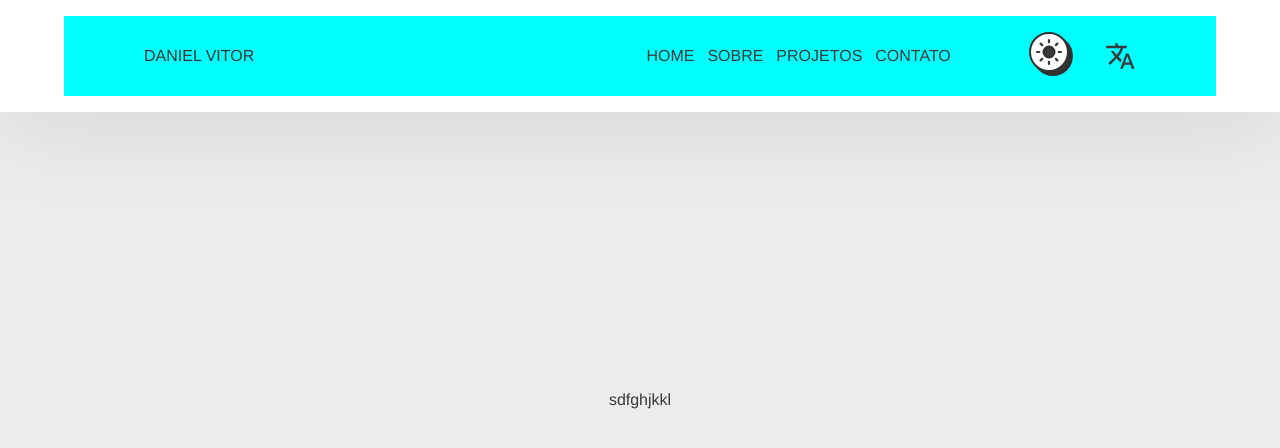
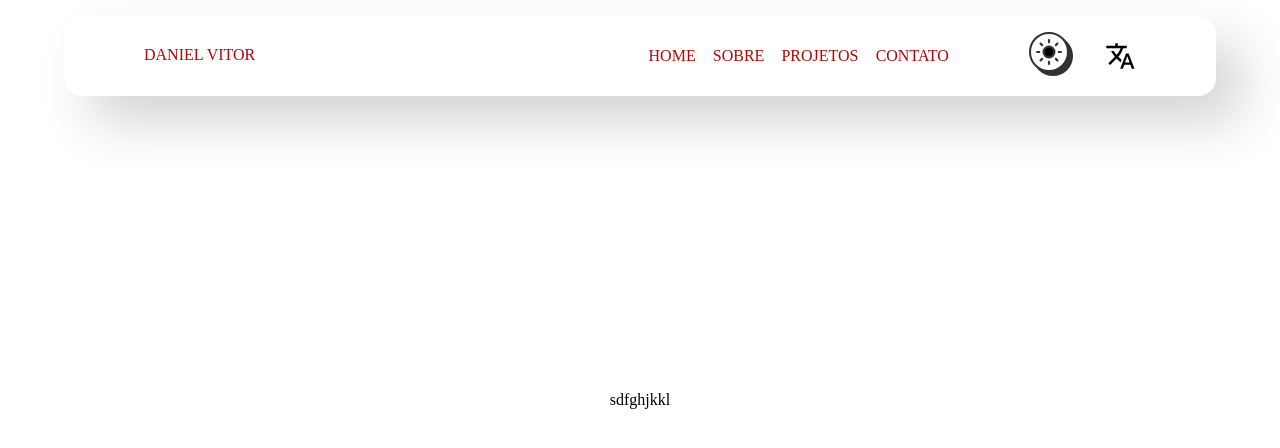
Before and after one commit to danielvito-pereira/daniel, a Vue app: page / in a window 1280 px wide. Shown: the top 448 px of the page. Built offline with nearby package versions, Linux system fonts and the light colour scheme.

Commit message:
ajustes no nas cores e nas bordas das divs

```diff
--- a/src/App.vue
+++ b/src/App.vue
@@ -16,123 +16,4 @@
 
 <style  lang="scss">
 
-@charset "UTF-8";
-  :root {
-    --negro: #393939;
-    --blanco: #ececec;
-    --sombra-ppal: #c9c9c9;
-    --sombra-sec: #ffffff;
-    --borde-negro: #00000050;
-    --marcado: rgb(127, 195, 255);
-    --tipo-principal: Helvetica, Arial, sans-serif;
-  }
-
-  @media (prefers-color-scheme: dark) {
-      :root {
-        --negro: #ececec;
-        --blanco: #303030;
-        --sombra-ppal: #242424;
-        --sombra-sec: #3c3c3c;
-        --borde-negro: #FFFFFF50;
-      }
-    }
-    html, body, div, span, applet, object, iframe,
-    h1, h2, h3, h4, h5, h6, p, blockquote, pre,
-    a, abbr, acronym, address, big, cite, code,
-    del, dfn, em, img, ins, kbd, q, s, samp,
-    small, strike, strong, sub, sup, tt, var,
-    b, u, i, center,
-    dl, dt, dd, ol, ul, li,
-    fieldset, form, label, legend,
-    table, caption, tbody, tfoot, thead, tr, th, td,
-    article, aside, canvas, details, embed,
-    figure, figcaption, footer, header, hgroup,
-    menu, nav, output, ruby, section, summary,
-    time, mark, audio, video, button {
-      margin: 0;
-      padding: 0;
-      border: 0;
-      box-sizing: border-box;
-      vertical-align: baseline;
-    }
-
-    img, picture, video, iframe, figure {
-      max-width: 100%;
-      width: 100%;
-      display: block;
-      object-fit: cover;
-      object-position: center center;
-    }
-
-    a {
-      display: block;
-    }
-
-    p a {
-      display: inline;
-    }
-
-    li {
-      list-style-type: none;
-    }
-
-    html {
-      scroll-behavior: smooth;
-    }
-
-    h1, h2, h3, h4, h5, h6, p, span, a, strong, blockquote, i, b, u, em {
-      font-size: 1em;
-      font-weight: inherit;
-      font-style: inherit;
-      text-decoration: none;
-      color: inherit;
-    }
-
-    blockquote:before, blockquote:after, q:before, q:after {
-      content: "";
-      content: none;
-    }
-
-    ::selection {
-      background-color: var(--negro);
-      color: var(--blanco);
-    }
-
-    form, input, textarea, select, button, label {
-      font-family: inherit;
-      font-size: inherit;
-      hyphens: auto;
-      background-color: transparent;
-      display: block;
-      color: inherit;
-      appearance: none;
-    }
-
-    table, tr, td {
-      border-collapse: collapse;
-      border-spacing: 0;
-    }
-
-    svg {
-      width: 100%;
-      display: block;
-      fill: currentColor;
-    }
-
-    body {
-      min-height: 100vh;
-      font-size: 100%;
-      font-family: var(--tipo-principal);
-      background-color: var(--blanco);
-      color: var(--negro);
-      line-height: 1.4em;
-      hyphens: auto;
-      font-smooth: always;
-      -webkit-font-smoothing: antialiased;
-      -moz-osx-font-smoothing: grayscale;
-      display: flex;
-      flex-flow: row nowrap;
-      justify-content: center;
-      align-items: center;
-    }
 </style>
--- /dev/null
+++ b/src/assets/reset.scss
@@ -0,0 +1,215 @@
+
+$primary-color: #B70404;
+$secondary-color: #DB005B;
+$tertiary-color: #F79327;
+$quad-color: #FFE569;
+$sombra-ppal: #c9c9c9;
+$sombra-sec: #ffffff;
+$borde-primary-color: #00000050;
+$marcado: rgb(127, 195, 255);
+$tipo-principal: Helvetica, Arial, sans-serif;
+
+@media (prefers-color-scheme: dark) {
+  $primary-color: #ececec;
+  $secondary-color: #303030;
+  $sombra-ppal: #242424;
+  $sombra-sec: #3c3c3c;
+  $borde-primary-color: #FFFFFF50;
+}
+
+html,
+body,
+div,
+span,
+applet,
+object,
+iframe,
+h1,
+h2,
+h3,
+h4,
+h5,
+h6,
+p,
+blockquote,
+pre,
+a,
+abbr,
+acronym,
+address,
+big,
+cite,
+code,
+del,
+dfn,
+em,
+img,
+ins,
+kbd,
+q,
+s,
+samp,
+small,
+strike,
+strong,
+sub,
+sup,
+tt,
+var,
+b,
+u,
+i,
+center,
+dl,
+dt,
+dd,
+ol,
+ul,
+li,
+fieldset,
+form,
+label,
+legend,
+table,
+caption,
+tbody,
+tfoot,
+thead,
+tr,
+th,
+td,
+article,
+aside,
+canvas,
+details,
+embed,
+figure,
+figcaption,
+footer,
+header,
+hgroup,
+menu,
+nav,
+output,
+ruby,
+section,
+summary,
+time,
+mark,
+audio,
+video,
+button {
+margin: 0;
+padding: 0;
+border: 0;
+box-sizing: border-box;
+vertical-align: baseline;
+}
+
+img,
+picture,
+video,
+iframe,
+figure {
+max-width: 100%;
+width: 100%;
+display: block;
+object-fit: cover;
+object-position: center center;
+}
+
+a {
+display: block;
+}
+
+p a {
+display: inline;
+}
+
+li {
+list-style-type: none;
+}
+
+html {
+scroll-behavior: smooth;
+}
+
+h1,
+h2,
+h3,
+h4,
+h5,
+h6,
+p,
+span,
+a,
+strong,
+blockquote,
+i,
+b,
+u,
+em {
+font-size: 1em;
+font-weight: inherit;
+font-style: inherit;
+text-decoration: none;
+color: inherit;
+}
+
+blockquote:before,
+blockquote:after,
+q:before,
+q:after {
+content: "";
+content: none;
+}
+
+::selection {
+background-color: var(--negro);
+color: var(--blanco);
+}
+
+form,
+input,
+textarea,
+select,
+button,
+label {
+font-family: inherit;
+font-size: inherit;
+hyphens: auto;
+background-color: transparent;
+display: block;
+color: inherit;
+appearance: none;
+}
+
+table,
+tr,
+td {
+border-collapse: collapse;
+border-spacing: 0;
+}
+
+svg {
+width: 100%;
+display: block;
+fill: currentColor;
+}
+
+body {
+min-height: 100vh;
+font-size: 100%;
+font-family: var(--tipo-principal);
+background-color: var(--blanco);
+color: var(--negro);
+line-height: 1.4em;
+hyphens: auto;
+font-smooth: always;
+-webkit-font-smoothing: antialiased;
+-moz-osx-font-smoothing: grayscale;
+display: flex;
+flex-flow: row nowrap;
+justify-content: center;
+align-items: center;
+}
--- a/src/components/header/HeaderHamburger.vue
+++ b/src/components/header/HeaderHamburger.vue
@@ -8,15 +8,23 @@
       <a href="" class="a" >{{ $t('menu.sobre')}}</a>
       <a href="" class="a">{{ $t('menu.projetos')}}</a>
       <a href="" class="a">{{ $t('menu.contato')}}</a>
+      <div class="buttons">
+        <HeaderDarkmode/>
+        <HeaderIdiomas/>
+      </div>
     </div>
   </div>
 </template>
 
 <script>
 import SvgHamburguer from '@/components/header/SvgHamburguer.vue'
+import HeaderIdiomas from "@/components/header/HeaderIdiomas.vue"
+import HeaderDarkmode from "@/components/header/HeaderDarkmode.vue"
 export default {
   components:{
-    SvgHamburguer
+    SvgHamburguer,
+    HeaderIdiomas,
+    HeaderDarkmode,
   },
   data() {
     return {
@@ -33,6 +41,7 @@ export default {
 </script>
 
 <style lang="scss">
+  @import '@/assets/reset.scss';
   .header__main-hamburger {
     @media  (min-width: 769px) {
       display: none;
@@ -44,7 +53,7 @@ export default {
     align-items: flex-end;
     justify-content: space-around;
     position: absolute;
-  background-color: #ffffff;
+    background-color: #ffff;
     box-shadow: 0px 8px 16px 0px rgba(0,0,0,0.2);
     z-index: 1;
     animation: fade-in 0.3s ease-in-out;
@@ -52,6 +61,8 @@ export default {
     right: 0;
     left: 0;
     top: 7rem;
+    border-bottom-left-radius: 18px;
+    border-bottom-right-radius: 18px;
     .a{
       width: 100%;
       display:flex;
@@ -86,5 +97,14 @@ export default {
         transform: translateY(0);
       }
     }
+    .buttons{
+      width: 100%;
+      display: flex;
+      flex-flow: row nowrap;
+      align-items: center;
+      justify-content: center;
+      gap: 50px;
+      padding: 1rem;
+    }
   }
 </style>
--- a/src/components/header/HeaderIdiomas.vue
+++ b/src/components/header/HeaderIdiomas.vue
@@ -63,22 +63,41 @@ export default {
   display: inline-block;
   button {
     cursor: pointer;
+    svg{
+      @media screen and (max-width: 768px){
+        width: 60%;
+      }
+    }
   }
   .cont {
-    width: 300%;
+    width: 350%;
     display: flex;
     flex-flow: column nowrap;
     position: absolute;
-    background-color: blue;
     border-radius: 5px;
+    right: 0;
+    padding: 1rem;
+    border-radius: 18px;
+      background: #ffffff;
+      box-shadow:  26px 26px 52px #d4d4d4,
+                  -26px -26px 52px #ffffff;
+      @media screen and (max-width: 768px){
+        left: -50px;
+        top: 70px;
+      }
     .ul {
       display: flex;
       gap: 1.25rem;
-      padding: 1rem;
       flex-flow: column nowrap;
       .li {
         cursor: pointer;
+        a{
+          @media screen and (max-width: 768px){
+            padding: 0px;
+          }
+        }
       }
+
     }
   }
 }
--- a/src/components/header/HeaderLogo.vue
+++ b/src/components/header/HeaderLogo.vue
@@ -10,13 +10,26 @@ export default {
 }
 </script>
 
-<style>
+<style lang="scss">
+@import '@/assets/reset.scss';
   .header__logo{
     display: flex;
+    flex-flow: column;
     align-items: center;
     cursor: pointer;
-    color: #333;
+    color: $primary-color;
     transition: color .3s;
     text-transform: uppercase;
+    &:after {
+      content: '';
+      width: 0%;
+      height: 2px;
+      background: $tertiary-color;
+      display: block;
+      transition: 0.5s ease-in-out;
+    }
+    &:hover::after, &:hover::before {
+      width: 100%;
+    }
   }
 </style>
--- a/src/components/header/HeaderMain.vue
+++ b/src/components/header/HeaderMain.vue
@@ -15,17 +15,6 @@
       </li>
     </ul>
     <HeaderHamburger/>
-    <!--
-    <div class="header__main-hamburguer"  @click="toggle()">
-      <label class="hamburger">
-        <input type="checkbox">
-        <svg viewBox="0 0 32 32">
-          <path class="line line-top-bottom" d="M27 10 13 10C10.8 10 9 8.2 9 6 9 3.5 10.8 2 13 2 15.2 2 17 3.8 17 6L17 26C17 28.2 18.8 30 21 30 23.2 30 25 28.2 25 26 25 23.8 23.2 22 21 22L7 22"></path>
-          <path class="line" d="M7 16 27 16"></path>
-        </svg>
-      </label>
-    </div>
-    -->
     <HeaderDarkmode v-if="shouldShowLinks"/>
     <HeaderIdiomas v-if="shouldShowLinks"/>
   </div>
@@ -72,6 +61,7 @@ export default {
 </script>
 
 <style lang="scss">
+@import '@/assets/reset.scss';
   .header__main {
     width: 50%;
     display: flex;
@@ -89,6 +79,7 @@ export default {
         display: flex;
         flex-flow: column nowrap;
         justify-content:space-between;
+        color:$primary-color;
         &:before {
           margin-left: auto;
         }
@@ -97,13 +88,17 @@ export default {
           content: '';
           width: 0%;
           height: 2px;
-        background: #f44336;
+          background: $tertiary-color;
           display: block;
-        transition: 0.5s;
+          transition: 0.5s ease-in-out;
         }
 
         &:hover::after, &:hover::before {
           width: 100%;
+        }
+        &:hover{
+            color:$tertiary-color;
+            transition: 0.5s ease-in-out;
         }
       }
       @media screen and (max-width: 768px){
--- a/src/components/header/MainContent.vue
+++ b/src/components/header/MainContent.vue
@@ -17,23 +17,30 @@ export default {
 }
 </script>
 
-<style>
-  .header__content{
+<style lang="scss">
+@import '@/assets/reset.scss';
+  .header__content {
     width: 90%;
     max-width: 120rem;
     display: flex;
     align-items: center;
     justify-content: space-between;
     padding: 1rem 5rem;
-    background-color: aqua;
-    @media screen and (max-width: 768px){
+
+    box-shadow: 0 10px 100px rgba(0,0,0,.1);
+    border-radius: 18px;
+      background: #ffffff;
+      box-shadow:  26px 26px 52px #d4d4d4,
+                  -26px -26px 52px #ffffff;
+    @media screen and (max-width: 768px) {
       width: 100%;
-      padding: 1rem 1rem;
+      padding: 1rem;
       justify-content: space-between;
     }
-    @media screen and (max-width: 1200px){
+
+    @media screen and (max-width: 1200px) {
       width: 100%;
-      padding: 1rem 1rem;
+      padding: 1rem;
       justify-content: space-between;
     }
   }
--- a/src/components/header/MainHeader.vue
+++ b/src/components/header/MainHeader.vue
@@ -29,7 +29,6 @@ export default {
 
 <style lang="scss">
   .header{
-    background-color:red;
     display: flex;
     align-items: center;
     justify-content: center;
@@ -40,9 +39,5 @@ export default {
     top:0;
     right: 0;
     left:0;
-    background: #000;
-    background: #fff;
-    box-shadow: 0 10px 100px rgba(0,0,0,.1);
-
   }
 </style>
--- a/src/components/header/SvgHamburguer.vue
+++ b/src/components/header/SvgHamburguer.vue
@@ -15,6 +15,7 @@ export default {
 </script>
 
 <style lang="scss" scoped>
+  @import '@/assets/reset.scss';
 .hamburger {
   cursor: pointer;
 }
@@ -32,7 +33,7 @@ export default {
 
 .line {
   fill: none;
-  stroke: white;
+  stroke: $primary-color;
   stroke-linecap: round;
   stroke-linejoin: round;
   stroke-width: 3;
--- a/src/main.js
+++ b/src/main.js
@@ -3,6 +3,7 @@ import { createI18n } from 'vue-i18n'
 import App from './App.vue'
 import router from './router'
 import store from './store'
+import '@/assets/reset.scss';
 
 
 import { pt_br } from './locales/pt_br'
```
Lines whose indentation alone changed are shown as unchanged.
